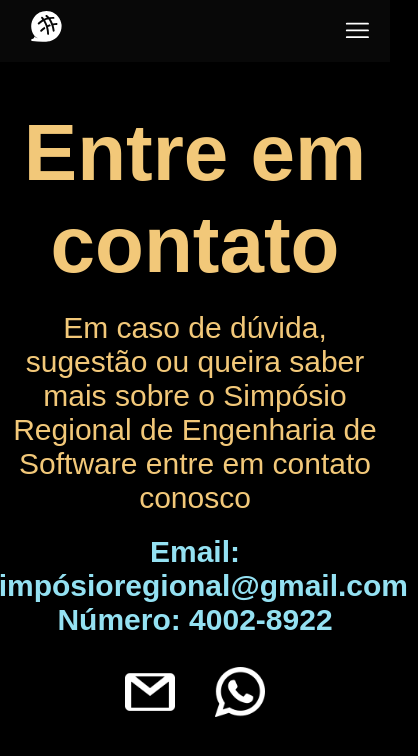
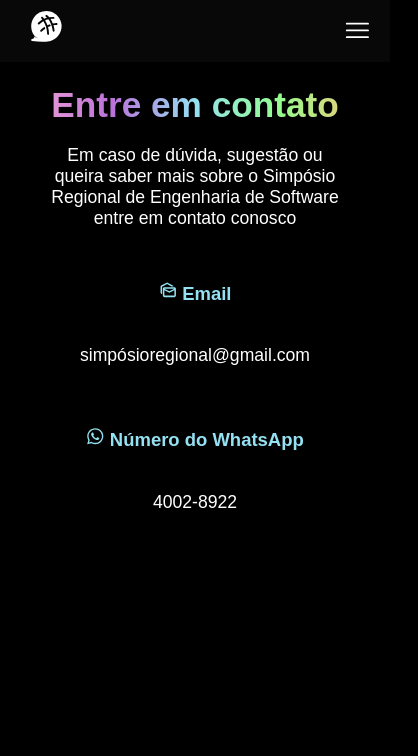
Before and after one commit to Iuky-O/Project-Simposio, a React (Create React App) app: page /contact in a window 390 px wide. Shown: the top 756 px of the page, 418 px wide, since content can reach past the window. Built offline with nearby package versions, Linux system fonts and the light colour scheme.

Commit message:
Arrumanda a tela contatos

```diff
--- a/src/Components/ContactArea.js
+++ b/src/Components/ContactArea.js
@@ -2,21 +2,33 @@ import React from "react";
 import "../Styles/ContactArea.css";
 import gmail from "../Assets/gmailBranco.png";
 import whatsapp from "../Assets/whatsappBranco.png";
+import { FaWhatsapp } from "react-icons/fa";
+import { MdOutlineMarkAsUnread } from "react-icons/md";
 
 const ContactArea = () => {
     return (
-        <div className="contact-area">
-            <div className="contact-content">
-                <div className="text-section">
-                    <h1>Entre em contato</h1>
-                    <p>Em caso de dúvida, sugestão ou queira saber mais sobre o Simpósio Regional de Engenharia de Software entre em contato conosco</p>
-                    <h2>Email: simpósioregional@gmail.com</h2>
-                    <h2>Número: 4002-8922</h2>
-                </div>
-                <div className="social-section">
-                    <div className="social-icon-footer">
-                        <a href="#"><img src={gmail} alt="Gmail" /></a>
-                        <a href="#"><img src={whatsapp} alt="Whatsapp" /></a>
+
+
+    <div className="contact-area">
+            <div className="about-container">
+                <h1 className="heading-contact">
+                    Entre em contato
+                </h1>
+                <p>Em caso de dúvida, sugestão ou queira saber mais sobre o Simpósio Regional de Engenharia de Software entre em contato conosco</p>
+
+                <div className="carts-container-topics">
+                    {/* Tópico e descrição do evento */}
+                    <div className="contact-section">
+                        <h2> <MdOutlineMarkAsUnread /> Email</h2>
+                        <p>simpósioregional@gmail.com</p>
+                    </div>
+
+                    {/* Tópico e descrição dos objetivos */}
+                    <div className="contact-section">
+                        <h2><FaWhatsapp /> Número do WhatsApp</h2>
+
+                        <p>4002-8922</p>
+
                     </div>
                 </div>
             </div>
--- a/src/Components/CourseArea.js
+++ b/src/Components/CourseArea.js
@@ -61,19 +61,7 @@ const CourseArea = () => {
       title: "Análise de Sistemas",
       description: "Descrição",
       imgUrl: img8,
-    },
-    {
-      id: 9,
-      title: "Estrutura de Dados",
-      description: "Descrição",
-      imgUrl: img9,
-    },
-    {
-      id: 10,
-      title: "Gestão de Projetos",
-      description: "Descrição",
-      imgUrl: img10,
-    },
+    }
   ]);
 
   return (
--- a/src/Styles/ContactArea.css
+++ b/src/Styles/ContactArea.css
@@ -1,15 +1,21 @@
 .contact-area {
-    margin-top: 80px;
-    padding: 5rem 0rem;
+    margin-top: 6rem;
     display: flex;
     justify-content: center;
     align-items: center;
-    height: 80vh;
+    color: white;
 }
 .contact-area h1 {
-    font-size: 80px;
-    text-align: center;
-    color: #F2C879;
+    font-size: clamp(2rem, 4vw, 4rem);
+    padding-top: 3rem;
+    background: linear-gradient(to right,  #F2A2D6,
+    #BA71D9,
+    #94E1F2,
+    #94FD8E,
+    #F2C879);
+-webkit-background-clip: text; /* Para navegadores WebKit (Chrome, Safari) */
+-webkit-text-fill-color: transparent; /* Torna o texto transparente */
+background-clip: text; /* Para outros navegadores */
 }
 .contact-area h2 {
     font-size: 30px;
@@ -28,21 +34,79 @@ background-clip: text; /* Para outros navegadores */
 }
 .contact-area p {
     text-align: center;
-    font-size: 30px;
+    font-size: 1.2rem;
     padding: 20px;
-    color: #F2C879;
 }
-.text-section {
-    padding: 10px;
+
+.carts-container-topics{
+    display: grid;
+    grid-template-columns: repeat(2, 1fr);
+    gap: 3rem;
+    padding-top: 3rem;
+    text-align: left;
 }
-.social-icon-footer { /*Caso queira remover a centralização dos icones, é só apagar esse aqui*/
-    display: flex;
-    justify-content: center;
+.contact-section h2{
+    font-size: 1.8rem;
+    margin-bottom: 1rem;
 }
-.social-icon-footer a {
-    margin: 20px;
+.contact-section p{
+    font-size: 1rem;
+    line-height: 1.6;
 }
-.social-icon-footer a img {
-    width: 50px;
-    height: 50px;
+
+
+/* Responsivo */
+@media (max-width: 1250px) {
+    .contact-section {
+        margin-bottom: 2rem;
+    }
+    .heading-contact {
+        font-size: 4.2rem;
+        margin-top: 50px;
+    }
+    .about-container p{
+        font-size: 2rem;
+    }
+    .contact-section h2 {
+        font-size: 3rem;
+        line-height: 2;
+        margin-top: 50px;
+    }
+    .contact-section p{
+        font-size: 1.6rem;
+    }
 }
+@media (max-width: 991px) {
+    .carts-container-topics {
+        grid-template-columns: 1fr;
+        text-align: center;
+        margin-top: -50px;
+    }
+
+    .contact-section {
+        margin-bottom: -5rem;
+    }
+    .contact-section h2 {
+        font-size: 2.1rem;
+    }
+
+    .contact-section p{
+        font-size: 2rem;
+        text-align: center;
+    }
+}
+
+@media (max-width: 600px) {
+    .contact-container{
+        margin-top: -5rem;
+    }
+    .contact-about {
+        font-size: 2.5rem;
+    }
+
+    .about-container .heading-contact{
+        font-size: 4rem;
+    }
+
+
+}
--- a/src/Styles/CourseArea.css
+++ b/src/Styles/CourseArea.css
@@ -1,12 +1,14 @@
 /* ./CoursesArea.css */
 .courses-container {
   display: grid;
-  grid-template-columns: repeat(auto-fill, minmax(250px, 300px)); /* Define largura minima e maxima */
+  grid-template-columns: repeat(auto-fill, minmax(240px, 300px)); /* Define largura minima e maxima */
   grid-auto-rows: 1fr; /* Garante que todas as linhas tenham a mesma altura */
   grid-auto-columns: 1fr; /* Garante que todas as colunas tenham a mesma altura */
   grid-gap: 30px;
   margin: 90px auto;
   justify-content: center;
+
+  text-align: center;
 }
 
 @media (max-width: 1250px) {
@@ -20,21 +22,31 @@
   .courses-container {
     grid-template-columns: repeat(1, minmax(200px, 350px));
     grid-gap: 30px;
+    padding: 1rem;
+    margin-bottom: 1rem;
+  }
+  .course-card {
+    margin-bottom: 1rem;
   }
 }
 
 .course-card {
   background-color: #0D0D0D;
   border: 1px solid #F2C879;
-  border-radius: 8px;
+  border-radius: 3rem;
   overflow: hidden;
   box-shadow: 8px 8px 8px #F2A2D6;
   flex-direction: column;
 }
+.courses-container .course-card{
+  align-items: center;
+  align-self: center;
+
+}
 
 .course-image {
-  max-width: 180px;
-  margin: 10px auto 0;
+  max-width: 150px;
+  padding: 1rem;
 }
 
 .course-content {
@@ -49,8 +61,8 @@
 }
 
 .course-description {
-  font-size: 14px;
-  color: #FFFFFF;
+  font-size: 12px;
+  color: rgb(177, 169, 169);
   margin-bottom: 10px;
 }
 
@@ -59,7 +71,7 @@
   background: #F2A2D6;
   color: #0D0D0D;
   border: #FFFFFF 1px solid;
-  border-radius: 5px;
+  border-radius: 1rem;
   cursor: pointer;
   text-align: center;
 }
```
